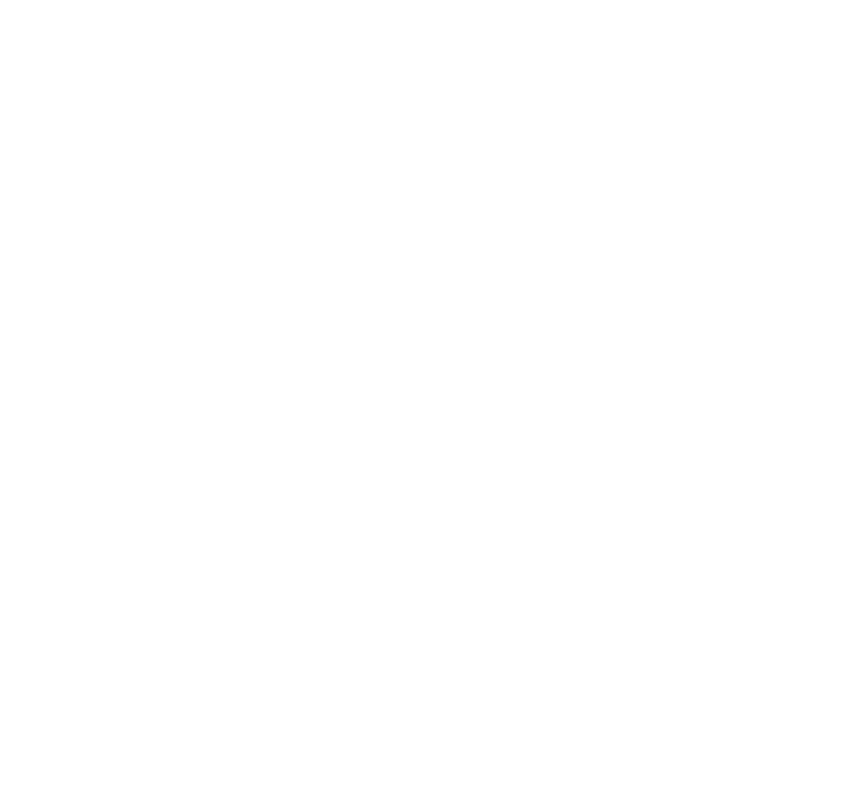
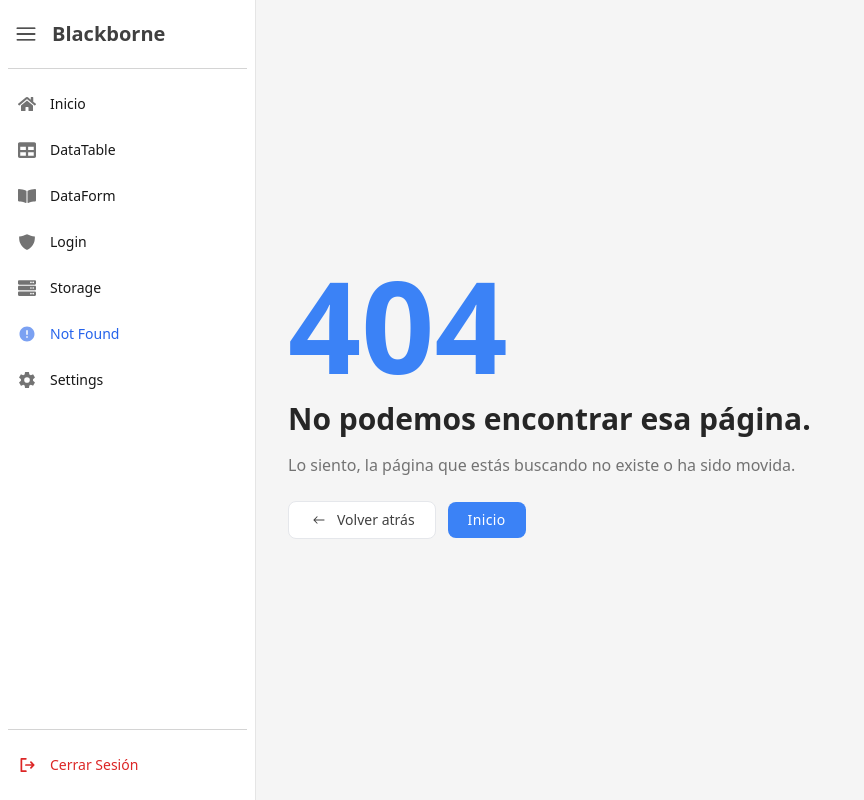
Before and after one commit to juniorencode/blackborne, a React (Vite) app: page /not-found in a window 1280 px wide. Before the commit this address had no page. Shown: the whole page, without its empty margins (0-864 px from the left). Built offline with nearby package versions, Linux system fonts and the light colour scheme.

Commit message:
feat: not found layout

```diff
--- /dev/null
+++ b/lib/layouts/NotFoundLayout.jsx
@@ -0,0 +1,33 @@
+import { IoIosArrowRoundBack } from 'react-icons/io';
+import { NavLink } from 'react-router-dom';
+
+export const NotFoundLayout = () => {
+  return (
+    <div className="flex items-center w-full h-screen bg-secondary-100 dark:bg-secondary-900">
+      <div className="p-4 sm:p-8">
+        <p className="text-9xl font-black text-primary-500 dark:text-primary-400">
+          404
+        </p>
+        <h1 className="mt-3 text-2xl font-semibold text-secondary-800 dark:text-white md:text-3xl">
+          No podemos encontrar esa página.
+        </h1>
+        <p className="mt-4 text-secondary-500 dark:text-secondary-400">
+          Lo siento, la página que estás buscando no existe o ha sido movida.
+        </p>
+
+        <div className="flex items-center mt-6 gap-x-3">
+          <button className="flex items-center justify-center w-1/2 px-5 py-2 text-sm text-secondary-700 transition-colors duration-200 bg-white border rounded-lg gap-x-2 sm:w-auto dark:hover:bg-secondary-700 dark:bg-secondary-800 hover:bg-secondary-100 dark:text-secondary-200 dark:border-secondary-700">
+            <IoIosArrowRoundBack size={20} />
+            <span>Volver atrás</span>
+          </button>
+          <NavLink
+            to="/"
+            className="w-1/2 px-5 py-2 text-sm text-center tracking-wide text-white transition-colors duration-200 bg-primary-500 rounded-lg shrink-0 sm:w-auto hover:bg-primary-600 dark:hover:bg-primary-500 dark:bg-primary-600"
+          >
+            Inicio
+          </NavLink>
+        </div>
+      </div>
+    </div>
+  );
+};
--- a/lib/layouts/index.js
+++ b/lib/layouts/index.js
@@ -1 +1,2 @@
 export { BaseLayout } from './BaseLayout';
+export { NotFoundLayout } from './NotFoundLayout';
--- /dev/null
+++ b/src/pages/NotFoundPage/index.jsx
@@ -0,0 +1,9 @@
+import { BaseLayout, NotFoundLayout } from '../../../lib/layouts';
+
+export const NotFoundPage = () => {
+  return (
+    <BaseLayout className="p-0">
+      <NotFoundLayout />
+    </BaseLayout>
+  );
+};
--- a/src/routes/app.routes.jsx
+++ b/src/routes/app.routes.jsx
@@ -8,6 +8,7 @@
   setHandleLogout
 } from '../../lib/utilities/navigation.utilities.js';
 import { HomePage } from '../pages/HomePage';
+import { NotFoundPage } from '../pages/NotFoundPage/index.jsx';
 
 const AppRoutes = () => {
   setSystemName('Blackborne');
@@ -53,6 +54,8 @@
   return (
     <Routes>
       <Route path="/" element={<HomePage />} />
+      <Route path="/not-found" element={<NotFoundPage />} />
+      <Route path="*" element={<NotFoundPage />} />
     </Routes>
   );
 };
```
